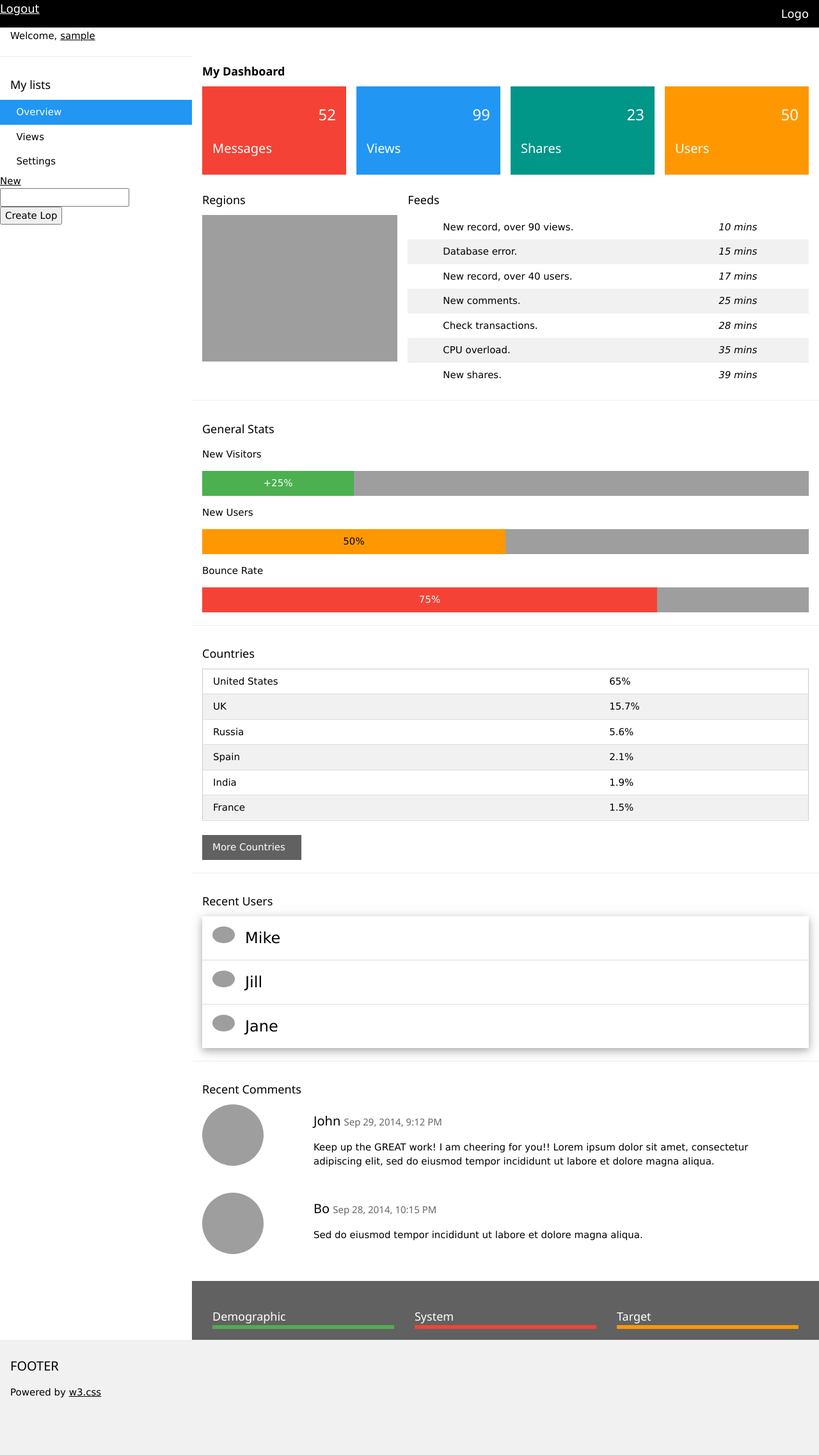
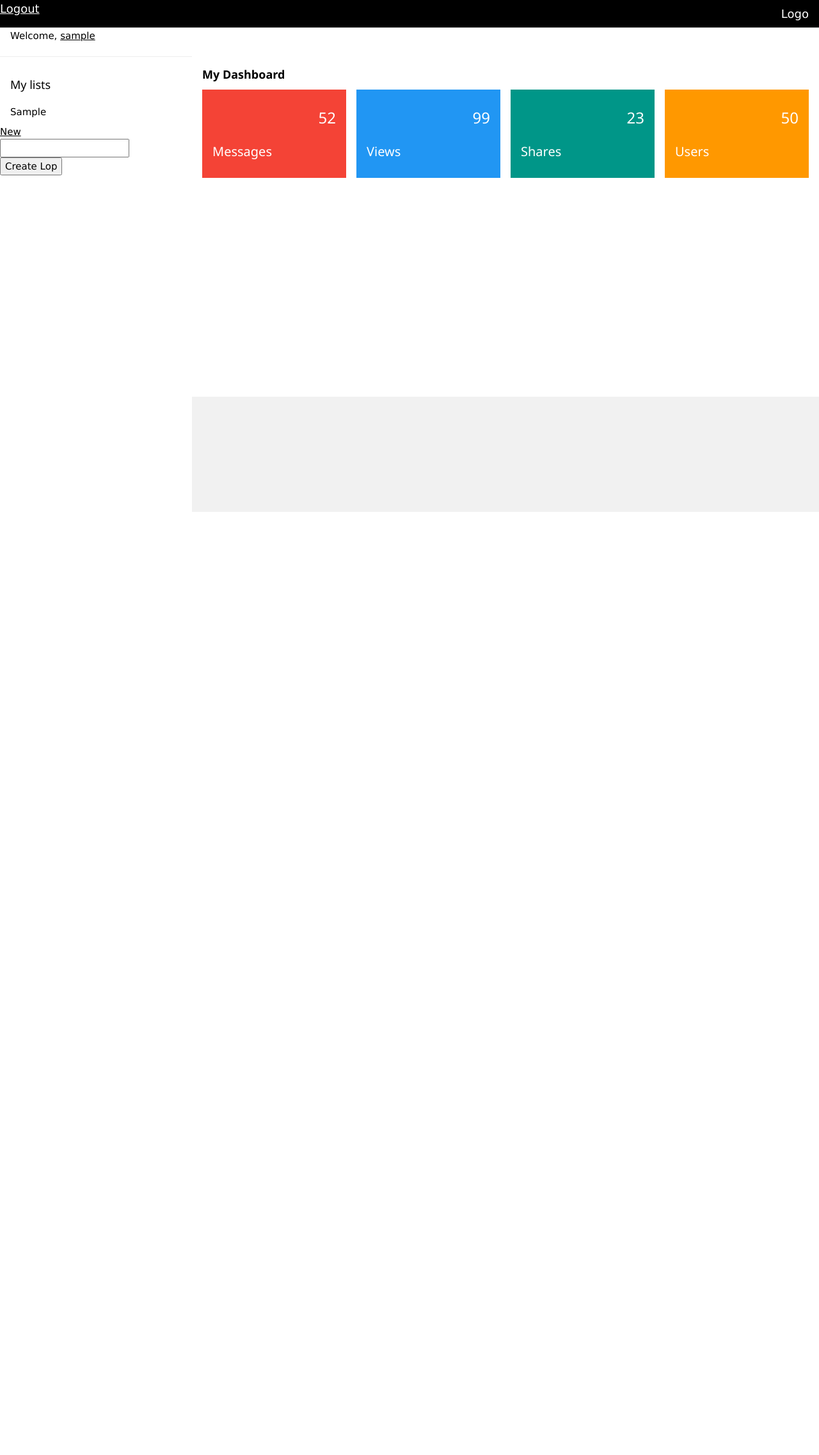
Before and after one commit to felipeinoue/lop, a Django app: page / in a window 1280 px wide. Shown: the whole page at 64% size. After the commit the page ends 800 px from the top, so only its background shows below. Run offline with Django 3.2, Linux system fonts and the light colour scheme; a user stored in the database is signed in; tables that the repository leaves empty hold one stand-in row (values such as "Sample post"); grey boxes are pictures that could not be loaded.

Commit message:
add lop list menu

```diff
--- a/lop/admin.py
+++ b/lop/admin.py
@@ -7,7 +7,7 @@
 admin.site.register(Dateformat)
 admin.site.register(Project)
 admin.site.register(Role)
-admin.site.register(Members)
+admin.site.register(Member)
 admin.site.register(Tag)
 admin.site.register(Item)
 admin.site.register(Archive)
--- a/lop/models.py
+++ b/lop/models.py
@@ -32,10 +32,10 @@
         return f"{self.id} | {self.role}"
 
 
-class Members(models.Model):
-    project = models.ForeignKey(Project, on_delete=models.CASCADE, related_name="project_members")
-    user = models.ForeignKey(User, on_delete=models.CASCADE, related_name="user_members")
-    role = models.ForeignKey(Role, on_delete=models.SET_NULL, related_name="role_members", null=True)
+class Member(models.Model):
+    project = models.ForeignKey(Project, on_delete=models.CASCADE, related_name="project_member")
+    user = models.ForeignKey(User, on_delete=models.CASCADE, related_name="user_member")
+    role = models.ForeignKey(Role, on_delete=models.SET_NULL, related_name="role_member", null=True)
 
     def __str__(self):
         return f"{self.id} | {self.user} | {self.role}"
--- a/lop/static/lop/index.js
+++ b/lop/static/lop/index.js
@@ -6,6 +6,9 @@
     // start variables
 
     // load functions
+
+    // load lop lists
+    load_lop_lists();
 
 });
 
@@ -48,6 +51,52 @@
 
             // clean up input text
             document.getElementById('lop_newname').value = '';
+
+            // reload lop lists
+            load_lop_lists();
         }
     })
 }
+
+
+function load_lop_lists() {
+    // start variables
+
+    // fetch
+    fetch(`/api_lops`)
+    .then(response => response.json())
+    .then(result => {
+        result.forEach(lop_list => {
+
+            // check if element already exists
+            const xls = document.getElementById('lop_lists').childNodes;
+
+            let xskip = false;
+
+            for (let index = 0; index < xls.length; index++) {
+                try {
+                    const xid = xls[index].id.replace('lop_list_project_id_', '');
+                    if (xid == lop_list.project_id) {
+                        xskip = true;
+                    }
+                } catch (error) {
+                    //
+                }
+            }
+
+            // if element doesnt exist, create and append
+            if (!xskip) {
+
+                // create element
+                const a = document.createElement('a');
+                a.id = `lop_list_project_id_${lop_list.project_id}`;
+                a.href = '#';
+                a.className = 'w3-bar-item w3-button w3-padding';
+                a.innerHTML = `${lop_list.project}`
+
+                // append to the page
+                document.getElementById('lop_lists').append(a);
+            }
+        });
+    })
+}
--- a/lop/templates/lop/index.html
+++ b/lop/templates/lop/index.html
@@ -14,26 +14,28 @@
 
 <!-- Sidebar/menu -->
 <nav class="w3-sidebar w3-collapse w3-white w3-animate-left" style="z-index:3;width:300px;" id="mySidebar"><br>
+
+    <!-- profile section -->
     <div class="w3-container w3-row">
         <div>
             <span>Welcome, </span>
             <a href="#">{{ user.lop_username }}</a>
         </div>
     </div>
+
     <hr>
+
+    <!-- lop lists section -->
     <div class="w3-container">
         <h5>My lists</h5>
     </div>
+
     <div class="w3-bar-block">
-        <a href="#" class="w3-bar-item w3-button w3-padding-16 w3-hide-large w3-dark-grey w3-hover-black" onclick="w3_close()" title="close menu"><i class="fa fa-remove fa-fw"></i>  Close Menu</a>
-        <a href="#" class="w3-bar-item w3-button w3-padding w3-blue"><i class="fa fa-users fa-fw"></i>  Overview</a>
-        <a href="#" class="w3-bar-item w3-button w3-padding"><i class="fa fa-eye fa-fw"></i>  Views</a>
-        <a href="#" class="w3-bar-item w3-button w3-padding"><i class="fa fa-cog fa-fw"></i>  Settings</a>
 
-        <div id="lop_lists">
+        <!-- div to append lop -->
+        <div id="lop_lists"></div>
 
-        </div>
-
+        <!-- create new lop -->
         <a href="#" onclick="lop_new_toggle()">New</a>
         <div id="lop_new">
             <input type="text" id="lop_newname" name="lop_newname">
@@ -52,6 +54,11 @@
 
 <!-- Header -->
 <header class="w3-container" style="padding-top:22px">
+
+    <!-- lop list name -->
+    <p id="lop_list_name"></p>
+
+
     <h5><b><i class="fa fa-dashboard"></i> My Dashboard</b></h5>
 </header>
 
@@ -98,170 +105,6 @@
     </div>
 </div>
 
-    <div class="w3-panel">
-      <div class="w3-row-padding" style="margin:0 -16px">
-        <div class="w3-third">
-          <h5>Regions</h5>
-          <img src="/w3images/region.jpg" style="width:100%" alt="Google Regional Map">
-        </div>
-        <div class="w3-twothird">
-          <h5>Feeds</h5>
-          <table class="w3-table w3-striped w3-white">
-            <tr>
-              <td><i class="fa fa-user w3-text-blue w3-large"></i></td>
-              <td>New record, over 90 views.</td>
-              <td><i>10 mins</i></td>
-            </tr>
-            <tr>
-              <td><i class="fa fa-bell w3-text-red w3-large"></i></td>
-              <td>Database error.</td>
-              <td><i>15 mins</i></td>
-            </tr>
-            <tr>
-              <td><i class="fa fa-users w3-text-yellow w3-large"></i></td>
-              <td>New record, over 40 users.</td>
-              <td><i>17 mins</i></td>
-            </tr>
-            <tr>
-              <td><i class="fa fa-comment w3-text-red w3-large"></i></td>
-              <td>New comments.</td>
-              <td><i>25 mins</i></td>
-            </tr>
-            <tr>
-              <td><i class="fa fa-bookmark w3-text-blue w3-large"></i></td>
-              <td>Check transactions.</td>
-              <td><i>28 mins</i></td>
-            </tr>
-            <tr>
-              <td><i class="fa fa-laptop w3-text-red w3-large"></i></td>
-              <td>CPU overload.</td>
-              <td><i>35 mins</i></td>
-            </tr>
-            <tr>
-              <td><i class="fa fa-share-alt w3-text-green w3-large"></i></td>
-              <td>New shares.</td>
-              <td><i>39 mins</i></td>
-            </tr>
-          </table>
-        </div>
-      </div>
-    </div>
-    <hr>
-    <div class="w3-container">
-      <h5>General Stats</h5>
-      <p>New Visitors</p>
-      <div class="w3-grey">
-        <div class="w3-container w3-center w3-padding w3-green" style="width:25%">+25%</div>
-      </div>
-
-      <p>New Users</p>
-      <div class="w3-grey">
-        <div class="w3-container w3-center w3-padding w3-orange" style="width:50%">50%</div>
-      </div>
-
-      <p>Bounce Rate</p>
-      <div class="w3-grey">
-        <div class="w3-container w3-center w3-padding w3-red" style="width:75%">75%</div>
-      </div>
-    </div>
-    <hr>
-
-    <div class="w3-container">
-      <h5>Countries</h5>
-      <table class="w3-table w3-striped w3-bordered w3-border w3-hoverable w3-white">
-        <tr>
-          <td>United States</td>
-          <td>65%</td>
-        </tr>
-        <tr>
-          <td>UK</td>
-          <td>15.7%</td>
-        </tr>
-        <tr>
-          <td>Russia</td>
-          <td>5.6%</td>
-        </tr>
-        <tr>
-          <td>Spain</td>
-          <td>2.1%</td>
-        </tr>
-        <tr>
-          <td>India</td>
-          <td>1.9%</td>
-        </tr>
-        <tr>
-          <td>France</td>
-          <td>1.5%</td>
-        </tr>
-      </table><br>
-      <button class="w3-button w3-dark-grey">More Countries  <i class="fa fa-arrow-right"></i></button>
-    </div>
-    <hr>
-    <div class="w3-container">
-      <h5>Recent Users</h5>
-      <ul class="w3-ul w3-card-4 w3-white">
-        <li class="w3-padding-16">
-          <img src="/w3images/avatar2.png" class="w3-left w3-circle w3-margin-right" style="width:35px">
-          <span class="w3-xlarge">Mike</span><br>
-        </li>
-        <li class="w3-padding-16">
-          <img src="/w3images/avatar5.png" class="w3-left w3-circle w3-margin-right" style="width:35px">
-          <span class="w3-xlarge">Jill</span><br>
-        </li>
-        <li class="w3-padding-16">
-          <img src="/w3images/avatar6.png" class="w3-left w3-circle w3-margin-right" style="width:35px">
-          <span class="w3-xlarge">Jane</span><br>
-        </li>
-      </ul>
-    </div>
-    <hr>
-
-    <div class="w3-container">
-      <h5>Recent Comments</h5>
-      <div class="w3-row">
-        <div class="w3-col m2 text-center">
-          <img class="w3-circle" src="/w3images/avatar3.png" style="width:96px;height:96px">
-        </div>
-        <div class="w3-col m10 w3-container">
-          <h4>John <span class="w3-opacity w3-medium">Sep 29, 2014, 9:12 PM</span></h4>
-          <p>Keep up the GREAT work! I am cheering for you!! Lorem ipsum dolor sit amet, consectetur adipiscing elit, sed do eiusmod tempor incididunt ut labore et dolore magna aliqua.</p><br>
-        </div>
-      </div>
-
-      <div class="w3-row">
-        <div class="w3-col m2 text-center">
-          <img class="w3-circle" src="/w3images/avatar1.png" style="width:96px;height:96px">
-        </div>
-        <div class="w3-col m10 w3-container">
-          <h4>Bo <span class="w3-opacity w3-medium">Sep 28, 2014, 10:15 PM</span></h4>
-          <p>Sed do eiusmod tempor incididunt ut labore et dolore magna aliqua.</p><br>
-        </div>
-      </div>
-    </div>
-    <br>
-    <div class="w3-container w3-dark-grey w3-padding-32">
-      <div class="w3-row">
-        <div class="w3-container w3-third">
-          <h5 class="w3-bottombar w3-border-green">Demographic</h5>
-          <p>Language</p>
-          <p>Country</p>
-          <p>City</p>
-        </div>
-        <div class="w3-container w3-third">
-          <h5 class="w3-bottombar w3-border-red">System</h5>
-          <p>Browser</p>
-          <p>OS</p>
-          <p>More</p>
-        </div>
-        <div class="w3-container w3-third">
-          <h5 class="w3-bottombar w3-border-orange">Target</h5>
-          <p>Users</p>
-          <p>Active</p>
-          <p>Geo</p>
-          <p>Interests</p>
-        </div>
-      </div>
-    </div>
 
     <!-- Footer -->
     <footer class="w3-container w3-padding-16 w3-light-grey">
--- a/lop/views.py
+++ b/lop/views.py
@@ -106,21 +106,36 @@
                 dateformat_id=1, #default dateformat DD/MM/YYYY
                 user_id=request.user.id)
             project.save()
-            return JsonResponse({"message": "Project succesfully created."}, status=201)
         except:
             return JsonResponse({"error": "There was an error creating your project."}, status=400)
 
         # associate user as owner of the project
         try:
-            pass
-        except expression as identifier:
-            pass
-
-
+            member = Member(
+                project=project,
+                user_id=request.user.id,
+                role_id=1 #1 = owner
+            )
+            member.save()
+            return JsonResponse({"message": "Project succesfully created."}, status=201)
+        except:
+            return JsonResponse({"error": "There was an associating your user to the project."}, status=400)
 
     # check if method GET
     if request.method == 'GET':
-        pass
+        lop_lists = Member.objects.filter(user_id=request.user.id)
+
+        # create list with all data
+        ls = []
+        for lop_list in lop_lists:
+            ls.append(
+                {
+                    'project':lop_list.project.project,
+                    'project_id':lop_list.project.id
+                }
+            )
+
+        return JsonResponse(ls, safe=False, status=200)
 
     # Method invalid
     else:
```
Also changed, not shown: lop/migrations/0007_auto_20201117_0823.py (added). Lines whose indentation alone changed are shown as unchanged.
